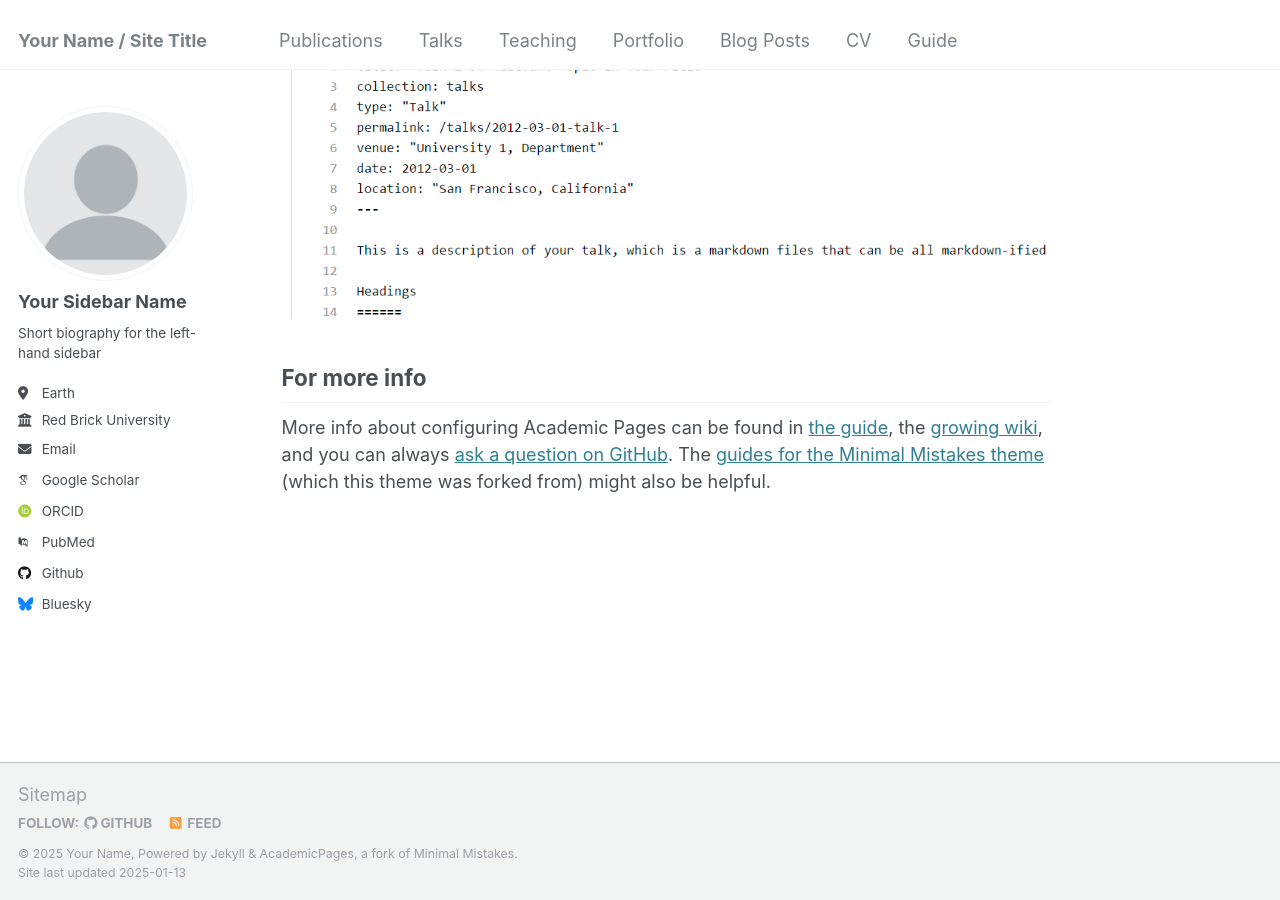
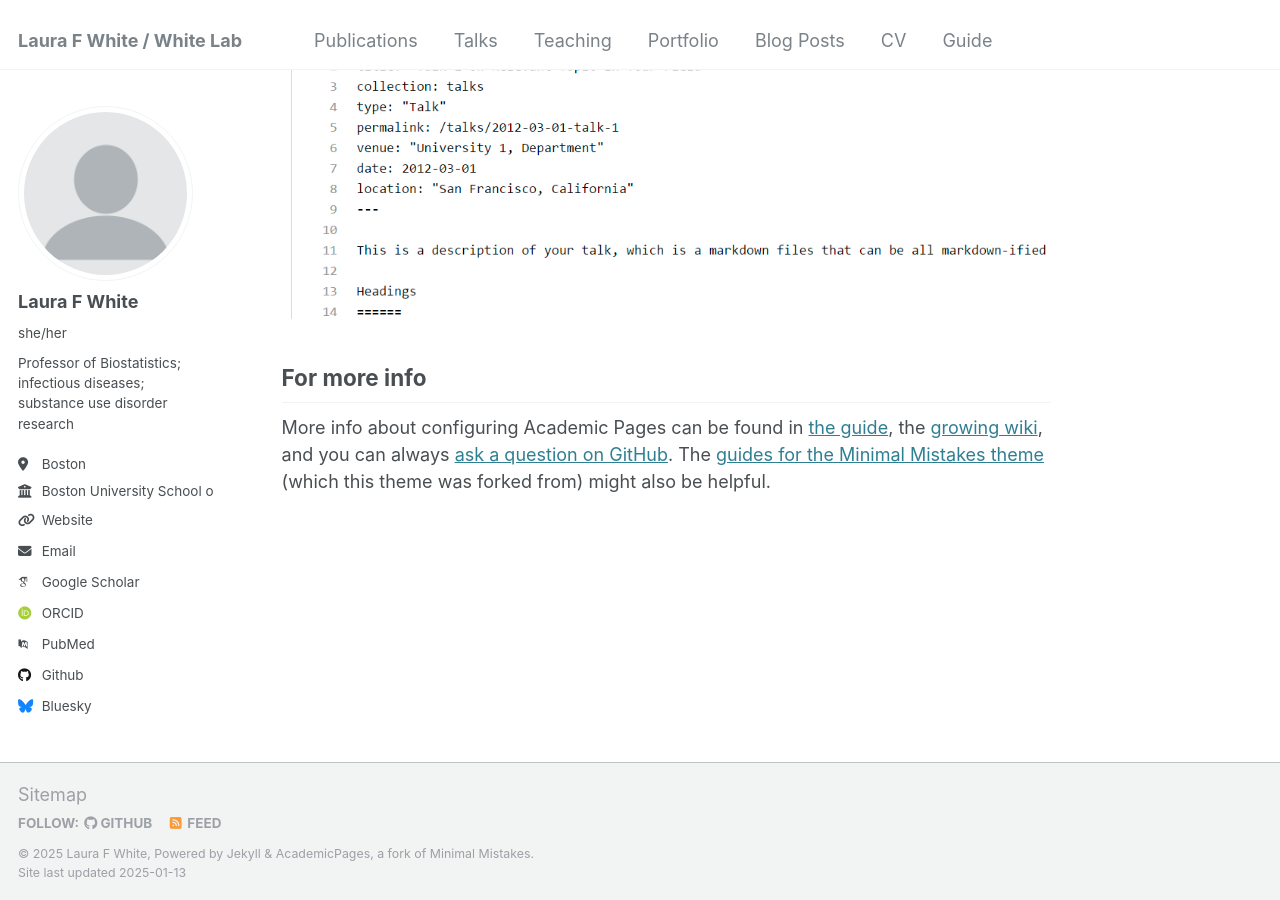
Before and after one commit to LauraFWhiteLab/LauraFWhiteLab.github.io, a Jekyll site: the page built from _pages/about.md, in a window 1280 px wide and 900 px high, scrolled down 2643 px. Built offline with Jekyll 4.4.1, drawn with Linux system fonts in a browser that asks for light colours; some web fonts are replaced.

Commit message:
Update _config.yml

```diff
--- a/_config.yml
+++ b/_config.yml
@@ -8,11 +8,11 @@
 
 # Basic Site Settings
 locale                   : "en-US"
-title                    : "Your Name / Site Title"
+title                    : "Laura F White / White Lab"
 title_separator          : "-"
-name                     : &name "Your Name"
-description              : &description "personal description"
-url                      : https://academicpages.github.io # the base hostname & protocol for your site e.g. "https://[your GitHub username].github.io"
+name                     : &name "Laura F White"
+description              : &description "Lab site for the White Lab and Boston Universirt School of Public Health"
+url                      : https://academicpages.github.io # the base hostname & protocol for your site e.g. "https://LauraFWhiteLab.github.io"
 baseurl                  : "" # the subpath of your site, e.g. "/blog"
 repository               : "academicpages/academicpages.github.io"
 
@@ -22,21 +22,21 @@ repository               : "academicpages/academicpages.github.io"
 author:
   # Biographic information
   avatar           : "profile.png"
-  name             : "Your Sidebar Name"
-  pronouns         : # example: "she/her"
-  bio              : "Short biography for the left-hand sidebar"
-  location         : "Earth"
-  employer         : "Red Brick University"
-  uri              : # URL
-  email            : "none@example.org"
+  name             : "Laura F White"
+  pronouns         : "she/her"
+  bio              : "Professor of Biostatistics; infectious diseases; substance use disorder research"
+  location         : "Boston"
+  employer         : "Boston University School of Public Health"
+  uri              : "https://www.bu.edu/sph/profile/laura-white/"
+  email            : "lfwhite@bu.edu"
 
   # Academic websites
   arxiv            : # URL - Update with the correct link to your profile
-  googlescholar    : "https://scholar.google.com/citations?user=PS_CX0AAAAAJ"
+  googlescholar    : "https://scholar.google.com/citations?user=ZD5-JkwAAAAJ&hl=en"
   impactstory      : # URL
-  orcid            : "http://orcid.org/yourorcidurl"
+  orcid            : "https://orcid.org/my-orcid?orcid=0000-0002-0588-8235"
   semantic         : # URL
-  pubmed           : "https://www.ncbi.nlm.nih.gov/pubmed/?term=john+snow"
+  pubmed           : "https://www.ncbi.nlm.nih.gov/myncbi/laura.white.4/bibliography/public/"
   researchgate     : # URL
   scopus           : # URL
 
@@ -49,7 +49,7 @@ author:
   stackoverflow    : # User number or user number and name (i.e., use "1" or "1/jeff-atwood")
 
   # Social media
-  bluesky          : "bsky.app" # Replace this with you Bluesky username
+  bluesky          : "lfwhite" # Replace this with you Bluesky username
   facebook         : # Username
   flickr           : # Username
   foursquare       : # Username
```
